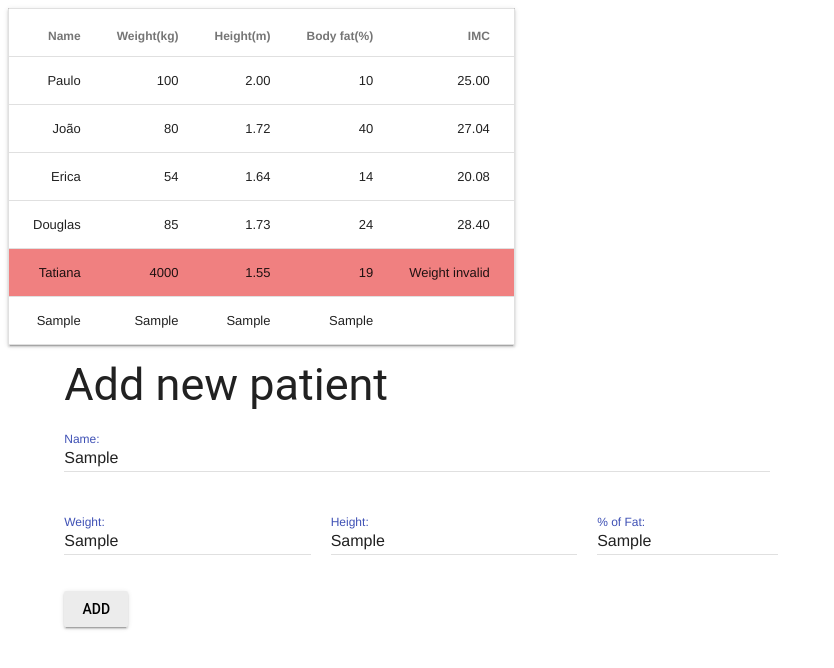
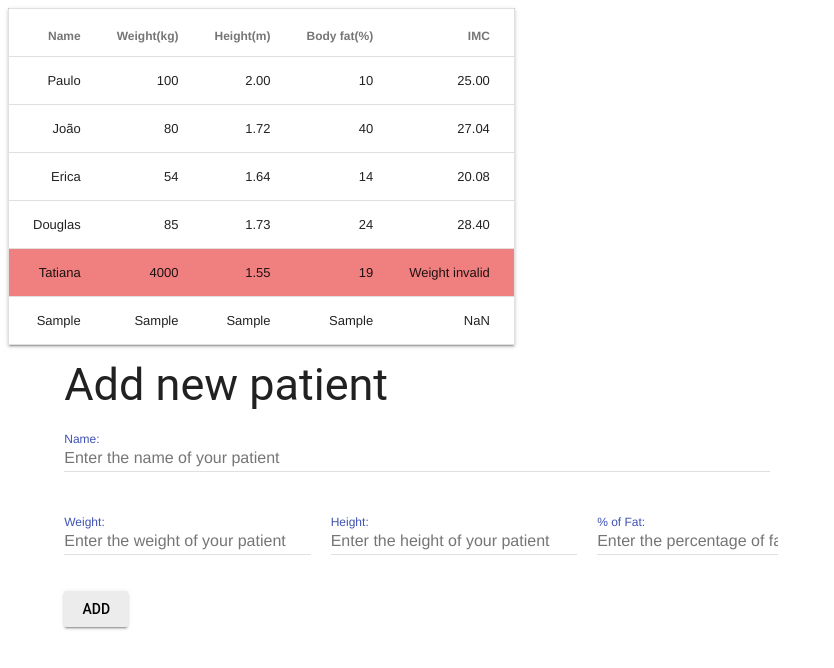
Before and after one commit to gustavodfaguiar/javascript-web-alura, a plain HTML site: page index.html in a window 1280 px wide. Both pictures are taken after typing "Sample", "Sample", "Sample", "Sample" into the empty fields and a click on the button "ADD". Shown: the whole page, without its empty margins (0-834 px from the left). Drawn offline with nearby package versions, Linux system fonts and the light colour scheme.

Commit message:
Good Practices with Javascript

```diff
--- a/index.html
+++ b/index.html
@@ -91,6 +91,7 @@
 		</div>
 	</div>
 
-	<script src="./js/main.js"></script>
+	<script src="./js/calculate-imc.js"></script>
+	<script src="./js/form.js"></script>
 </body>
 </html>
--- /dev/null
+++ b/js/calculate-imc.js
@@ -0,0 +1,41 @@
+var patients = document.querySelectorAll('.patient');
+
+for (var i = 0; i < patients.length; i++) {
+
+	var patient = patients[i];
+
+	var tdWeight = patient.querySelector(".info-weight");
+	var weight = tdWeight.textContent;
+
+	var tdHeight = patient.querySelector(".info-height");
+	var height = tdHeight.textContent;
+
+	var tdImc = patient.querySelector(".info-imc");
+
+	var weightIsValid = true;
+	var heightIsValid = true;
+
+	if ( weight <= 0 || weight >= 1000 ) {
+		weightIsValid = false;
+		tdImc.textContent = "Weight invalid";
+		patient.classList.add('patient-invalid')
+	}
+
+	if ( height <= 0 || height >= 3.00 ) {
+		heightIsValid = false;
+		tdImc.textContent = "height invalid";
+		patient.classList.add('patient-invalid')
+	}
+
+	if ( weightIsValid && heightIsValid ) {
+		var imc = weight / ( height * height );
+		tdImc.textContent = imc.toFixed(2);
+	}
+
+}
+
+function calculateImc(weight, height) {
+	var imc = 0;
+	imc = weight / ( height * height );
+	return imc.toFixed(2);
+}
--- /dev/null
+++ b/js/form.js
@@ -0,0 +1,52 @@
+var buttonAdd = document.querySelector('.button-add');
+buttonAdd.addEventListener("click", function(event){
+	event.preventDefault();
+
+	var form = document.querySelector(".form-add");
+
+	var patient = getPatientForm(form);
+
+	var patientTr = buildTr(patient);
+
+	var table = document.querySelector(".tbody");
+
+	table.appendChild(patientTr);
+
+	form.reset();
+
+});
+
+
+function getPatientForm(form) {
+
+	var patient = {
+		name: form.name.value,
+		weight: form.weight.value,
+		height: form.height.value,
+		fat: form.fat.value,
+		imc: calculateImc(form.weight.value, form.height.value)
+	}
+
+	return patient;
+}
+
+
+function buildTr(patient) {
+	var patientTr = document.createElement("tr");
+	patientTr.classList.add("patient");
+
+	patientTr.appendChild(buildTd(patient.name, "info-name"));
+	patientTr.appendChild(buildTd(patient.weight, "info-weight"));
+	patientTr.appendChild(buildTd(patient.height, "info-height"));
+	patientTr.appendChild(buildTd(patient.fat, "info-fat"));
+	patientTr.appendChild(buildTd(patient.imc, "info-imc"));
+
+	return patientTr;
+}
+
+function buildTd(data, class_css) {
+	var td = document.createElement("td");
+	td.textContent = data;
+	td.classList.add(class_css);
+	return td;
+}
--- a/js/main.js
+++ /dev/null
@@ -1,73 +0,0 @@
-var patients = document.querySelectorAll('.patient');
-
-for (var i = 0; i < patients.length; i++) {
-
-	var patient = patients[i];
-
-	var tdWeight = patient.querySelector(".info-weight");
-	var weight = tdWeight.textContent;
-
-	var tdHeight = patient.querySelector(".info-height");
-	var height = tdHeight.textContent;
-
-	var tdImc = patient.querySelector(".info-imc");
-
-	var weightIsValid = true;
-	var heightIsValid = true;
-
-	if ( weight <= 0 || weight >= 1000 ) {
-		weightIsValid = false;
-		tdImc.textContent = "Weight invalid";
-		patient.classList.add('patient-invalid')
-	}
-
-	if ( height <= 0 || height >= 3.00 ) {
-		heightIsValid = false;
-		tdImc.textContent = "height invalid";
-		patient.classList.add('patient-invalid')
-	}
-
-	if ( weightIsValid && heightIsValid ) {
-		var imc = weight / ( height * height );
-		tdImc.textContent = imc.toFixed(2);
-	}
-
-}
-
-var buttonAdd = document.querySelector('.button-add');
-buttonAdd.addEventListener("click", function(event){
-	event.preventDefault();
-
-	var form = document.querySelector(".form-add");
-
-	var name = form.name.value
-	var weight = form.weight.value
-	var height = form.height.value
-	var fat = form.fat.value
-
-	var patientTr = document.createElement("tr");
-
-	var nameTd = document.createElement("td");
-	var weightTd = document.createElement("td");
-	var heightTd = document.createElement("td");
-	var fatTd = document.createElement("td");
-	var imcTd = document.createElement("td");
-
-	nameTd.textContent = name;
-	weightTd.textContent = weight;
-	heightTd.textContent = height;
-	fatTd.textContent = fat;
-
-	patientTr.appendChild(nameTd);
-	patientTr.appendChild(weightTd);
-	patientTr.appendChild(heightTd);
-	patientTr.appendChild(fatTd);
-	patientTr.appendChild(imcTd);
-
-	console.log(patientTr);
-
-	var table = document.querySelector(".tbody");
-
-	table.appendChild(patientTr);
-
-});
```
Also changed, not shown: 1 other file.
